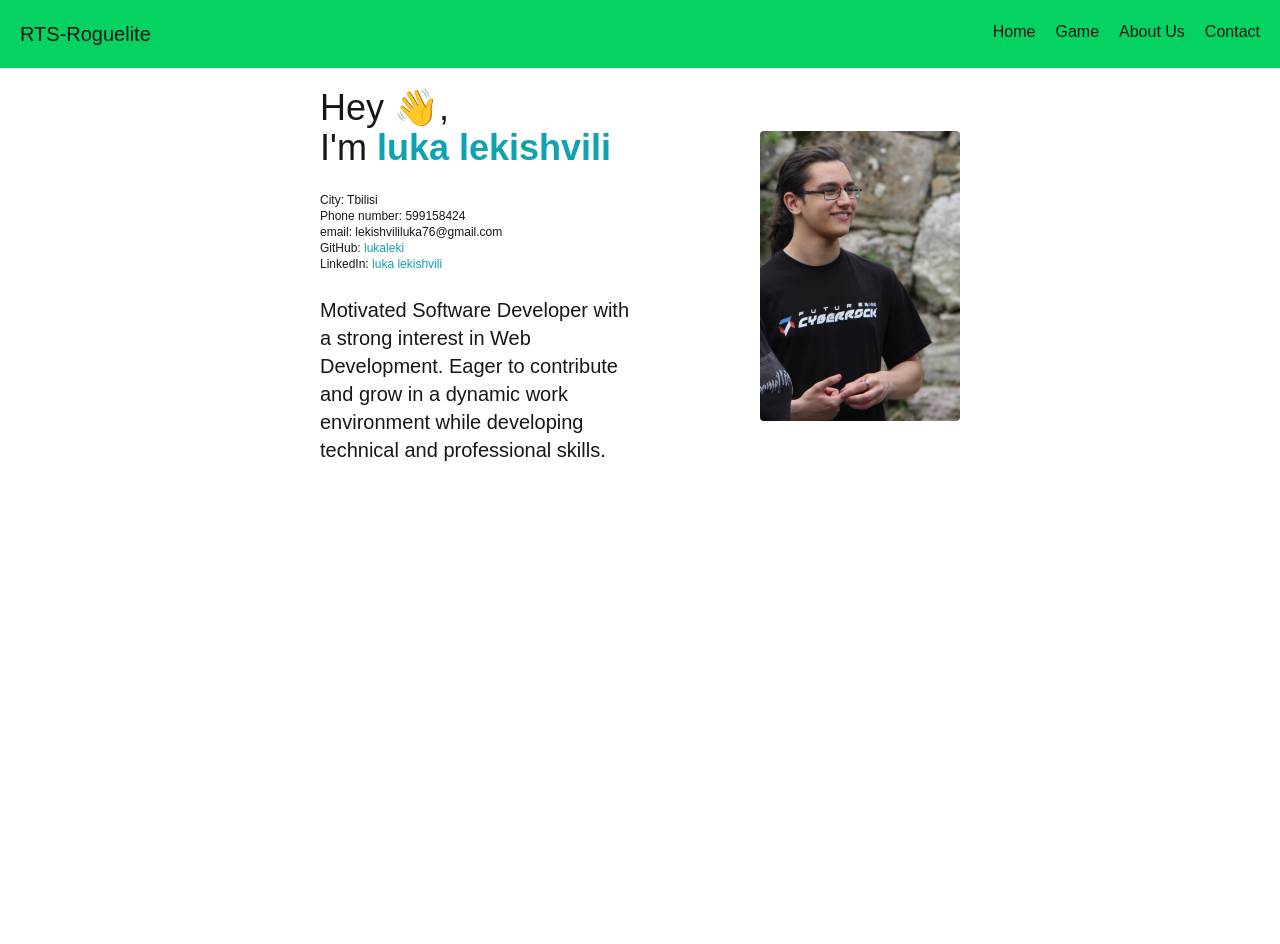
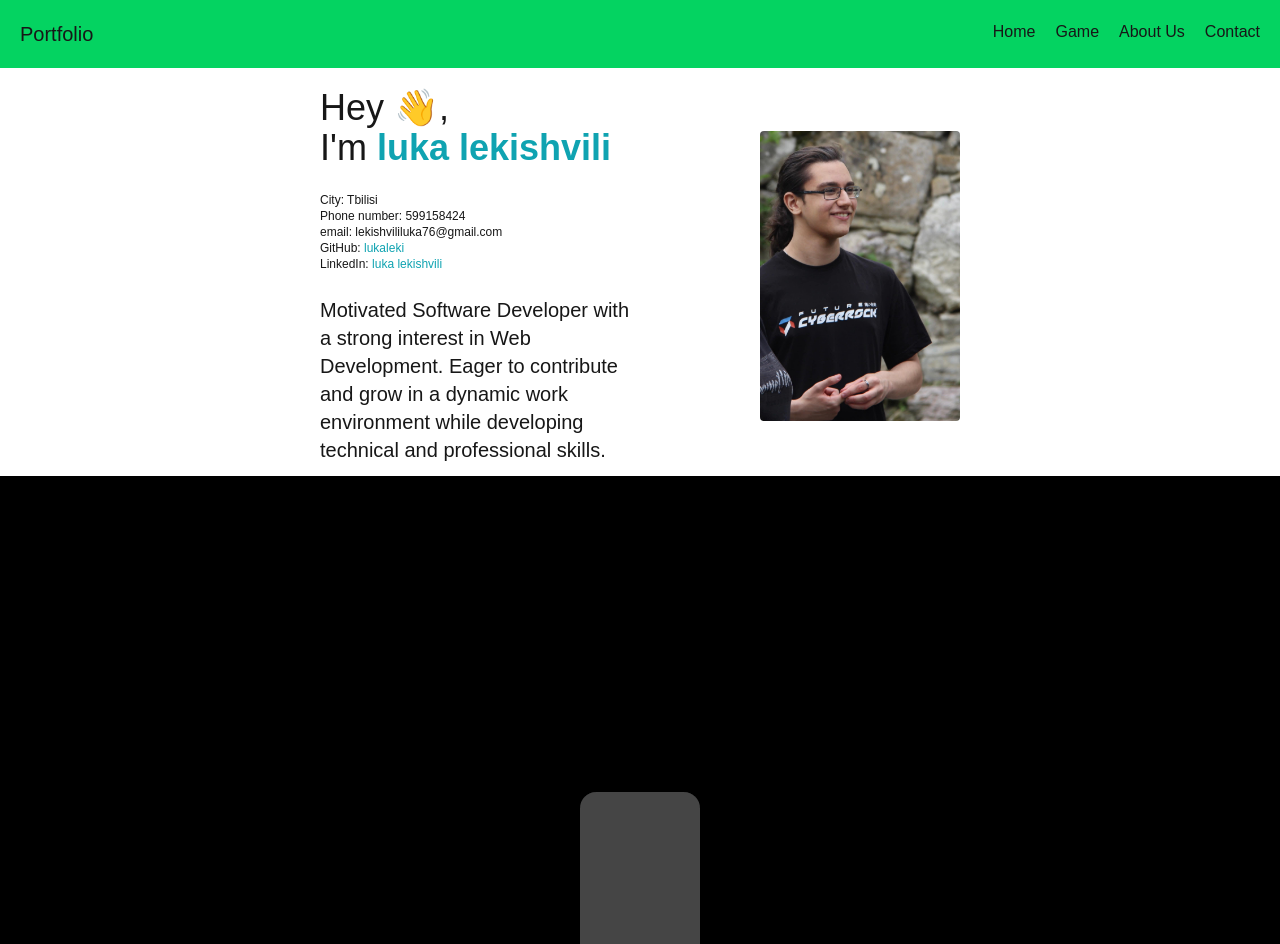
Before and after one commit to lukaleki/portfolio, a Next.js app: page / in a window 1280 px wide. Shown: the top 944 px of the page. Before the commit the page ends 888 px from the top, so only its background shows below. Built offline with nearby package versions, Linux system fonts and the light colour scheme.

Commit message:
experience

```diff
--- a/app/layout.tsx
+++ b/app/layout.tsx
@@ -1,7 +1,7 @@
 import type { Metadata } from "next";
 import { Geist, Geist_Mono } from "next/font/google";
 import Nav from "@/components/nav";
-import "./globals.css";
+import "./style.css";
 
 const geistSans = Geist({
   variable: "--font-geist-sans",
--- a/components/Experience.tsx
+++ b/components/Experience.tsx
@@ -2,20 +2,20 @@ import React from "react";
 
 function Experience() {
   return (
-    <div>
-      <div
-        data-status="active"
-        data-index="0"
-        className="absolute w-[35vmin] aspect-[5/7]"
-      >
-        <div className="card little-card w-[15vmin] rounded-[2vmin] absolute top-1/2 left-1/2 -translate-x-1/2 -translate-y-1/2 bg-[url('@/public/react.png')] bg-cover"></div>
-        <div className="card big-card rounded-[1vmin] absolute -translate-x-[10%] -rotate-[3deg] bg-[url('@/public/js.png')] bg-cover"></div>
-        {/* <div className="card little-card w-[15vmin] rounded-[2vmin] absolute top-1/2 left-1/2 -translate-x-1/2 -translate-y-1/2 bg-[url('./cats-little/cat2.jpg')] bg-cover"></div>
-        <div className="card big-card rounded-[1vmin] absolute -rotate-[3deg] bg-[url('./dogs-big/dog2.jpg')] bg-cover"></div>
-        <div className="card little-card w-[15vmin] rounded-[2vmin] absolute top-1/2 left-1/2 -translate-x-1/2 -translate-y-1/2 bg-[url('./cats-little/cat3.jpg')] bg-cover"></div>
-        <div className="card big-card rounded-[1vmin] absolute -translate-x-[5%] rotate-[5deg] bg-[url('./dogs-big/dog3.jpg')] bg-cover"></div>
-        <div className="card little-card w-[15vmin] rounded-[2vmin] absolute top-1/2 left-1/2 -translate-x-1/2 -translate-y-1/2 bg-[url('./cats-little/cat4.jpg')] bg-cover"></div>
-        <div className="card big-card rounded-[1vmin] absolute translate-x-[8%] rotate-[5deg] bg-[url('./dogs-big/dog4.jpg')] bg-cover"></div> */}
+    <div className="min-h-screen w-full bg-black grid place-items-center">
+      <div className="relative w-[35vmin] aspect-[5/7]">
+        <div className="absolute w-full aspect-[5/7] transition-transform duration-[400ms] ease-in-out"></div>
+        <div className="absolute w-[15vmin] aspect-[5/7] bg-[rgba(255,255,255,0.05)] rounded-[2vmin] left-1/2 top-1/2 -translate-x-1/2 -translate-y-1/2 transition-transform duration-[800ms] ease-[cubic-bezier(0.05,0.41,0.25,0.95)]"></div>
+        <div className="absolute w-full aspect-[5/7] transition-transform duration-[400ms] ease-in-out"></div>
+        <div className="absolute w-[15vmin] aspect-[5/7] bg-[rgba(255,255,255,0.05)] rounded-[2vmin] left-1/2 top-1/2 -translate-x-1/2 -translate-y-1/2 transition-transform duration-[800ms] ease-[cubic-bezier(0.05,0.41,0.25,0.95)]"></div>
+        <div className="absolute w-full aspect-[5/7] transition-transform duration-[400ms] ease-in-out"></div>
+        <div className="absolute w-[15vmin] aspect-[5/7] bg-[rgba(255,255,255,0.05)] rounded-[2vmin] left-1/2 top-1/2 -translate-x-1/2 -translate-y-1/2 transition-transform duration-[800ms] ease-[cubic-bezier(0.05,0.41,0.25,0.95)]"></div>
+        <div className="absolute w-full aspect-[5/7] transition-transform duration-[400ms] ease-in-out"></div>
+        <div className="absolute w-[15vmin] aspect-[5/7] bg-[rgba(255,255,255,0.05)] rounded-[2vmin] left-1/2 top-1/2 -translate-x-1/2 -translate-y-1/2 transition-transform duration-[800ms] ease-[cubic-bezier(0.05,0.41,0.25,0.95)]"></div>
+        <div className="absolute w-full aspect-[5/7] transition-transform duration-[400ms] ease-in-out"></div>
+        <div className="absolute w-[15vmin] aspect-[5/7] bg-[rgba(255,255,255,0.05)] rounded-[2vmin] left-1/2 top-1/2 -translate-x-1/2 -translate-y-1/2 transition-transform duration-[800ms] ease-[cubic-bezier(0.05,0.41,0.25,0.95)]"></div>
+        <div className="absolute w-full aspect-[5/7] transition-transform duration-[400ms] ease-in-out"></div>
+        <div className="absolute w-[15vmin] aspect-[5/7] bg-[rgba(255,255,255,0.05)] rounded-[2vmin] left-1/2 top-1/2 -translate-x-1/2 -translate-y-1/2 transition-transform duration-[800ms] ease-[cubic-bezier(0.05,0.41,0.25,0.95)]"></div>
       </div>
     </div>
   );
--- a/components/nav.tsx
+++ b/components/nav.tsx
@@ -2,7 +2,7 @@ function Nav() {
   return (
     <nav className="flex justify-between w-full bg-primary p-5 mb-5">
       <h1 className="text-xl">
-        <a href="#">RTS-Roguelite</a>
+        <a href="#">Portfolio</a>
       </h1>
       <ul className="flex gap-5">
         <li>
```
Also changed, not shown: app/style.css (renamed from app/globals.css).
